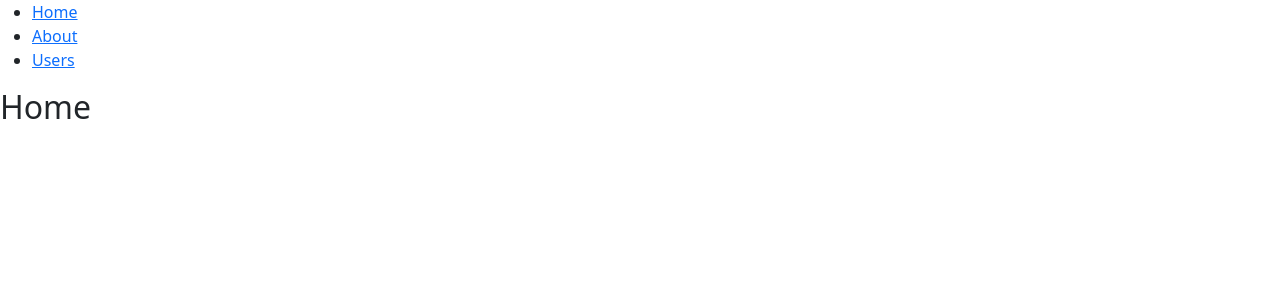
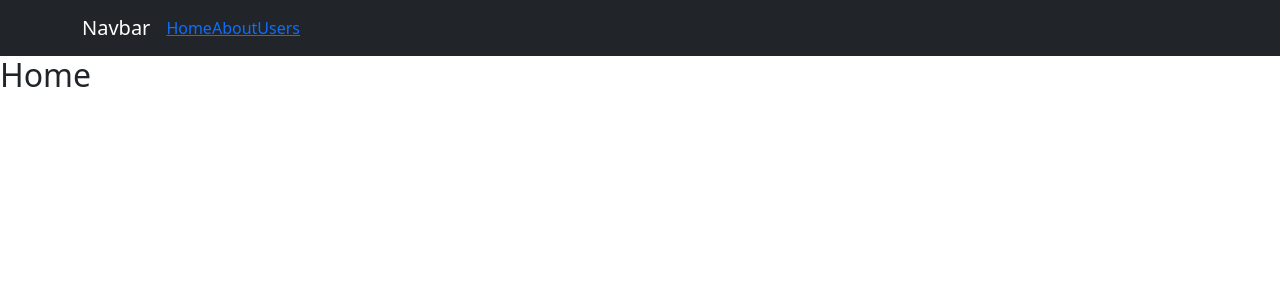
Before and after one commit to mateoaguilarm/ME-G7, a React (Create React App) app in the folder 2021/05_Frontend/React/React Router/01-r-router/: page / in a window 1280 px wide. Shown: the top 300 px of the page. Built offline with nearby package versions, Linux system fonts and the light colour scheme.

Commit message:
html nav replaced to Nav.js

```diff
--- a/2021/05_Frontend/React/React Router/01-r-router/src/App.js
+++ b/2021/05_Frontend/React/React Router/01-r-router/src/App.js
@@ -19,24 +19,13 @@ import {
   Link
 } from "react-router-dom";
 
+import Navi from './components/Navi'
+
 export default function App() {
   return (
     <Router>
+      <Navi />
       <div>
-        <nav>
-          <ul>
-            <li>
-              <Link to="/">Home</Link>
-            </li>
-            <li>
-              <Link to="/about">About</Link>
-            </li>
-            <li>
-              <Link to="/users">Users</Link>
-            </li>
-          </ul>
-        </nav>
-
         {/* A <Switch> looks through its children <Route>s and
             renders the first one that matches the current URL. */}
         <Switch>
--- /dev/null
+++ b/2021/05_Frontend/React/React Router/01-r-router/src/components/Navi.js
@@ -0,0 +1,24 @@
+import React from 'react'
+
+import { Navbar, Nav, Container } from 'react-bootstrap'
+import { Link } from 'react-router-dom'
+
+function Navi() {
+    return (
+        <>
+            <Navbar bg="dark" variant="dark">
+                <Container>
+                    <Navbar.Brand href="#home">Navbar</Navbar.Brand>
+                    <Nav className="me-auto">
+                        {/* <Nav.Link href="#home">Home</Nav.Link> */}
+                        <Link to="/">Home</Link>
+                        <Link to="/about">About</Link>
+                        <Link to="/users">Users</Link>
+                    </Nav>
+                </Container>
+            </Navbar>
+        </>
+    )
+}
+
+export default Navi
```
Also changed, not shown: 2021/05_Frontend/React/React Router/01-r-router/src/components/Nav.js (deleted).
